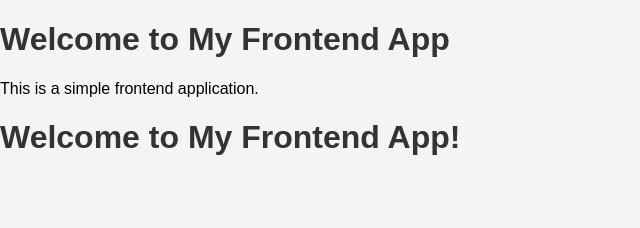
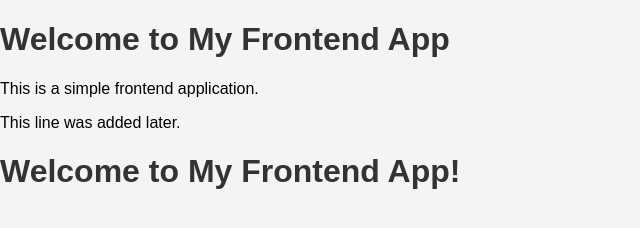
Before and after one commit to irtazahup/Frontend-deploy, a website: page src/index.html in a window 1280 px wide. Shown: the whole page, without its empty margins (0-640 px from the left). Drawn offline with Linux system fonts and the light colour scheme.

Commit message:
Add additional paragraph to index.html

```diff
--- a/src/index.html
+++ b/src/index.html
@@ -9,6 +9,7 @@
 <body>
     <h1>Welcome to My Frontend App</h1>
     <p>This is a simple frontend application.</p>
+    <p>This line was added later.</p>
     <script src="scripts/main.js"></script>
 </body>
 </html>
```
